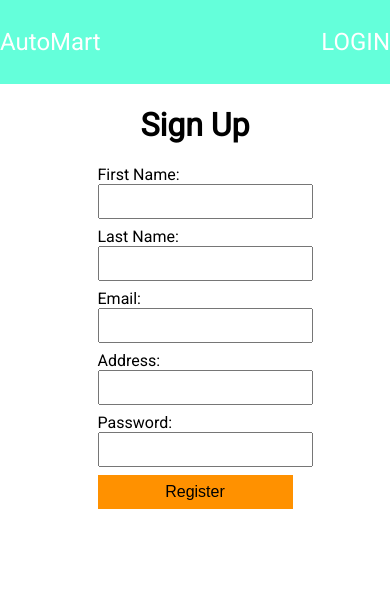
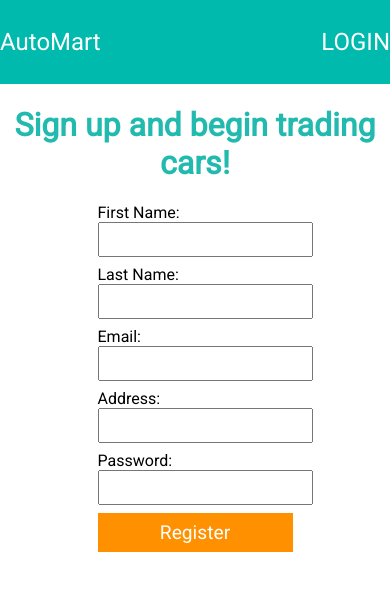
Before and after one commit to EziamakaNV/AutoMart, a plain HTML site: page UI/sign_up.html in a window 390 px wide. Drawn offline with Linux system fonts and the light colour scheme.

Commit message:
feature(ui):make page responsive [Finishes #165863853]

```diff
--- a/UI/sign_up.html
+++ b/UI/sign_up.html
@@ -18,7 +18,7 @@
         </nav>
     </header>
     <main>
-        <h1 class='call-to-action'>Sign Up</h1>
+        <h1 class='call-to-action'>Sign up and begin trading cars!</h1>
         <form onsubmit="event.preventDefault()">
             <div class='container'>
                 First Name:<br>
--- a/UI/style.css
+++ b/UI/style.css
@@ -1,17 +1,17 @@
 .header {
-    background-color: #64ffda;
+    background-color: #00baad;
     color: white;
     height: 10vh;
 }
 
 body {
     margin: 0 0 0 0;
-    font-family: 'Roboto', sans-serif;
-    font-size: 16px;
+    font-family: Roboto, sans-serif;
 }
 
 .call-to-action {
     text-align: center;
+    color: #22baae;
 }
 
 form {
@@ -34,9 +34,11 @@ button {
     background-color: #ff9100;
     width: 100%;
     border: none;
-    color: black;
+    color: white;
+    font-family: Roboto,sans-serif;
+    font-weight: 400;
     text-align: center;
-    font-size: 1rem;
+    font-size: 1.2rem;
     padding: 0.5rem;
 }
 
@@ -67,3 +69,13 @@ button:hover{
 .justify-right {
     justify-content: flex-end
 }
+
+@media (min-width:700px){
+    form {
+        width: 392px;
+    }
+
+    .anchor-tag{
+        font-size: 1.2em
+    }
+}
```
